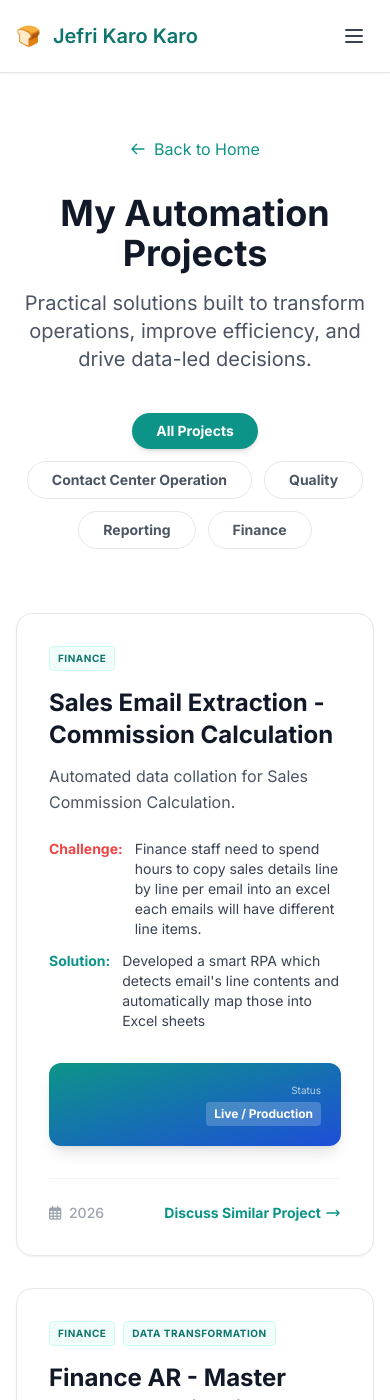
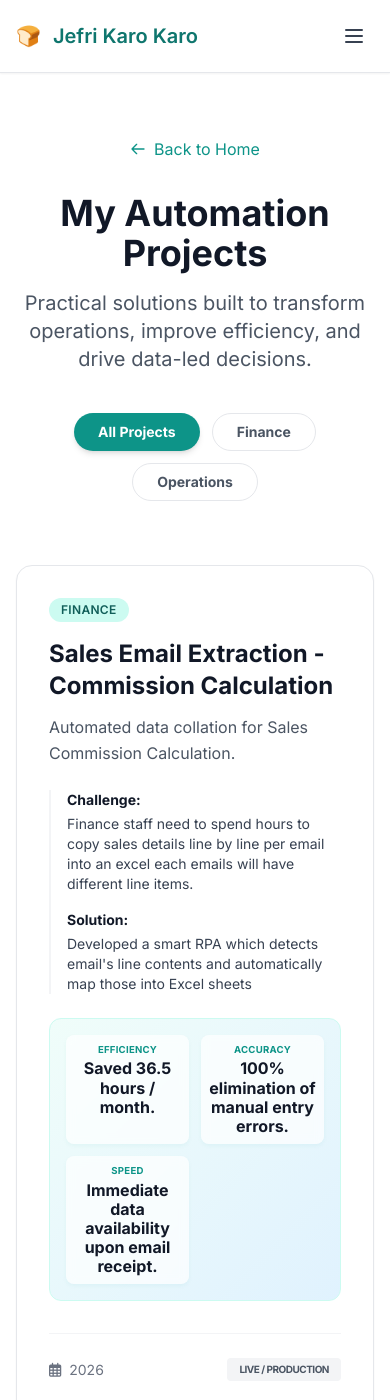
Before and after one commit to TheKaroKaro/BreadandLetters, a Jekyll site: the page built from portfolio.md, in a window 390 px wide and 1400 px high. Built offline with Jekyll 4.4.1, drawn with Linux system fonts in a browser that asks for light colours; nearby versions of some CDN libraries; some of the changed text lies outside the part shown.

Commit message:
updates layout

```diff
--- a/_includes/footer.html
+++ b/_includes/footer.html
@@ -91,7 +91,7 @@
         </div>
       </div>
       <p class="mt-4 text-xs text-gray-600">
-        Built with Jekyll • Hosted on GitHub Pages • 🇮🇩 Based in Malaysia
+        Built with Jekyll • Hosted on GitHub Pages • 🇮🇩 Based in Indonesia
       </p>
     </div>
   </div>
--- a/_includes/project-card.html
+++ b/_includes/project-card.html
@@ -1,19 +1,31 @@
-<div class="project-card" data-categories='{{ project.categories | join: "," }}'>
-  <div class="project-content">
-    <span class="category-badge">{{ project.categories | first }}</span>
-    <h3 class="project-title">{{ project.title }}</h3>
-    <p class="project-description">{{ project.description }}</p>
+<div class="project-card border rounded-2xl overflow-hidden bg-white shadow-sm hover:shadow-xl transition duration-300 mb-6" data-category="{{ project.categories | join: ',' }}">
+  <div class="p-8">
+    <div class="flex flex-wrap gap-2 mb-4">
+      {% for category in project.categories %}
+      <span class="px-3 py-1 bg-teal-100 text-teal-800 rounded-full text-xs font-semibold tracking-wide uppercase">
+        {{ category }}
+      </span>
+      {% endfor %}
+    </div>
 
-    <div class="project-details">
-      <p><strong>Challenge:</strong> {{ project.challenge }}</p>
+    <h3 class="text-2xl font-bold mb-3 text-gray-900">{{ project.title }}</h3>
+    <p class="text-gray-600 mb-6 leading-relaxed">{{ project.description }}</p>
+
+    <div class="space-y-4 mb-6 border-l-2 border-gray-100 pl-4">
+      <div class="text-sm text-gray-700">
+        <strong class="text-gray-900 block mb-1">Challenge:</strong>
+        {{ project.challenge }}
+      </div>
       {% if project.solution %}
-      <p><strong>Solution:</strong> {{ project.solution }}</p>
+      <div class="text-sm text-gray-700">
+        <strong class="text-gray-900 block mb-1">Solution:</strong>
+        {{ project.solution }}
+      </div>
       {% endif %}
     </div>
 
     {% if project.results %}
-    <div class="project-results">
-      <strong>Impact & Benefits:</strong>
+    <div class="project-results-container mt-6">
       <div class="results-grid">
         {% for result in project.results %}
         <div class="result-item">
@@ -25,14 +37,13 @@
     </div>
     {% endif %}
 
-    <div class="status-bar">
-        <span class="status-label">Status</span>
-        <span class="status-value">{{ project.status | default: "Live / Production" }}</span>
+    <div class="flex items-center justify-between mt-8 pt-6 border-t border-gray-100">
+      <div class="flex items-center text-sm text-gray-500">
+        <i class="far fa-calendar-alt mr-2"></i> {{ project.year }}
+      </div>
+      <div class="px-3 py-1 bg-gray-100 text-gray-600 text-[10px] font-bold rounded uppercase tracking-tighter">
+        {{ project.status | default: "Live / Production" }}
+      </div>
     </div>
   </div>
-
-  <div class="project-footer">
-    <span class="project-year"><i class="far fa-calendar-alt"></i> {{ project.year }}</span>
-    <a href="#" class="discuss-link">Discuss Similar Project &rarr;</a>
-  </div>
 </div>
--- a/assets/css/styles.css
+++ b/assets/css/styles.css
@@ -1,85 +1,53 @@
----
----
-@import url('https://fonts.googleapis.com/css2?family=Inter:wght@300;400;500;600;700&display=swap');
+/* --- PORTFOLIO BENEFITS DASHBOARD --- */
 
-:root {
-  --primary-teal: #0d9488;
-  --primary-teal-dark: #0f766e;
-}
-
-body {
-  font-family: 'Inter', sans-serif;
-  scroll-behavior: smooth;
-  -webkit-font-smoothing: antialiased;
-}
-
-.hero-gradient {
-  background: linear-gradient(135deg, #f0fdfa 0%, #f0f9ff 100%);
-}
-
-/* Smooth transitions */
-a, button {
-  transition: all 0.2s ease;
-}
-
-/* Custom scrollbar */
-::-webkit-scrollbar {
-  width: 10px;
-}
-
-::-webkit-scrollbar-track {
-  background: #f1f1f1;
-}
-
-::-webkit-scrollbar-thumb {
-  background: #888;
-  border-radius: 5px;
-}
-
-::-webkit-scrollbar-thumb:hover {
-  background: #555;
-}
-
-/* Print styles for CV page */
-@media print {
-  .no-print {
-    display: none !important;
-  }
-}
-.project-results {
-    margin-top: 15px;
-    padding: 12px;
-    background: #f8fbff; /* Light blue tint to highlight achievements */
-    border-radius: 8px;
-    border-left: 4px solid #007bff;
+.project-results-container {
+    margin-top: 20px;
+    padding: 16px;
+    background: linear-gradient(135deg, #f0fdfa 0%, #e0f2fe 100%);
+    border-radius: 12px;
+    border: 1px solid #ccfbf1;
 }
 
 .results-grid {
-    display: flex;
-    flex-wrap: wrap;
-    gap: 10px;
-    margin-top: 8px;
+    display: grid;
+    grid-template-columns: repeat(auto-fit, minmax(80px, 1fr));
+    gap: 12px;
+    text-align: center;
 }
 
 .result-item {
-    display: flex;
-    flex-direction: column;
-    background: white;
-    padding: 5px 10px;
-    border-radius: 5px;
-    border: 1px solid #e0e6ed;
-    min-width: 100px;
+    padding: 8px;
+    background: rgba(255, 255, 255, 0.7);
+    backdrop-filter: blur(4px);
+    border-radius: 8px;
+    box-shadow: 0 2px 4px rgba(13, 148, 136, 0.05);
 }
 
 .result-label {
-    font-size: 0.7rem;
+    display: block;
+    font-size: 0.6rem;
     text-transform: uppercase;
-    color: #666;
-    font-weight: bold;
+    color: #0d9488;
+    font-weight: 700;
+    margin-bottom: 2px;
+    letter-spacing: 0.025em;
 }
 
 .result-value {
-    font-size: 0.95rem;
-    color: #007bff;
+    display: block;
+    font-size: 1rem;
+    color: #111827;
     font-weight: 800;
+    line-height: 1.2;
 }
+
+/* Ensure the card has a uniform height for grid symmetry */
+.project-card {
+    display: flex;
+    flex-direction: column;
+    height: 100%;
+}
+
+.project-card > div:first-child {
+    flex-grow: 1;
+}
--- a/portfolio.md
+++ b/portfolio.md
@@ -23,82 +23,24 @@ permalink: /portfolio/
       <button class="filter-btn active px-6 py-2 rounded-full bg-teal-600 text-white text-sm font-bold shadow-md transition-all" data-filter="all">
         All Projects
       </button>
-      <button class="filter-btn px-6 py-2 rounded-full bg-white border border-gray-200 text-gray-600 text-sm font-bold hover:border-teal-600 hover:text-teal-600 transition-all" data-filter="Contact Center Operation">
-        Contact Center Operation
+      <button class="filter-btn px-6 py-2 rounded-full bg-white text-gray-600 border border-gray-200 text-sm font-bold transition-all" data-filter="Finance">
+        Finance
       </button>
-      <button class="filter-btn px-6 py-2 rounded-full bg-white border border-gray-200 text-gray-600 text-sm font-bold hover:border-teal-600 hover:text-teal-600 transition-all" data-filter="Quality">
-        Quality
-      </button>
-      <button class="filter-btn px-6 py-2 rounded-full bg-white border border-gray-200 text-gray-600 text-sm font-bold hover:border-teal-600 hover:text-teal-600 transition-all" data-filter="Reporting">
-        Reporting
-      </button>
-      <button class="filter-btn px-6 py-2 rounded-full bg-white border border-gray-200 text-gray-600 text-sm font-bold hover:border-teal-600 hover:text-teal-600 transition-all" data-filter="Finance">
-        Finance
+      <button class="filter-btn px-6 py-2 rounded-full bg-white text-gray-600 border border-gray-200 text-sm font-bold transition-all" data-filter="Contact Center Operation">
+        Operations
       </button>
     </div>
   </div>
 
-  <div class="grid md:grid-cols-2 gap-8 mb-20" id="projects-grid">
+  <div class="grid md:grid-cols-2 lg:grid-cols-3 gap-8" id="project-grid">
     {% for project in site.data.projects %}
-    <div class="project-card border rounded-2xl overflow-hidden bg-white shadow-sm hover:shadow-xl transition-all duration-300 transform"
-         data-category="{{ project.categories | join: ',' }}">
-      <div class="p-8">
-        <div class="flex flex-wrap gap-2 mb-4">
-          {% for cat in project.categories %}
-          <span class="text-[10px] uppercase tracking-wider font-bold px-2 py-1 rounded bg-teal-50 text-teal-700 border border-teal-100">
-            {{ cat }}
-          </span>
-          {% endfor %}
-        </div>
-
-        <h3 class="text-2xl font-bold mb-3 text-gray-900">{{ project.title }}</h3>
-        <p class="text-gray-600 mb-6 leading-relaxed">{{ project.description }}</p>
-
-        <div class="space-y-3 mb-8">
-          <div class="flex gap-3">
-            <span class="text-red-500 font-bold text-sm">Challenge:</span>
-            <span class="text-sm text-gray-700">{{ project.challenge }}</span>
-          </div>
-          <div class="flex gap-3">
-            <span class="text-teal-600 font-bold text-sm">Solution:</span>
-            <span class="text-sm text-gray-700">{{ project.solution }}</span>
-          </div>
-        </div>
-
-        <div class="bg-gradient-to-br from-teal-600 to-blue-700 rounded-xl p-5 text-white flex items-center justify-between shadow-lg">
-          <div>
-            <div class="text-xs opacity-80 uppercase font-bold tracking-tight">{{ project.result_label }}</div>
-            <div class="text-3xl font-black">{{ project.result_value }}</div>
-          </div>
-          <div class="text-right">
-            <div class="text-[10px] opacity-70 mb-1">Status</div>
-            <div class="text-xs font-bold bg-white/20 px-2 py-1 rounded">Live / Production</div>
-          </div>
-        </div>
-
-        <div class="flex items-center justify-between mt-8 pt-6 border-t border-gray-100">
-          <div class="text-sm text-gray-400 font-medium">
-            <i class="far fa-calendar-alt mr-1"></i> {{ project.year }}
-          </div>
-          <a href="/contact/" class="text-teal-600 hover:text-teal-800 font-bold text-sm flex items-center gap-1 group">
-            Discuss Similar Project
-            <svg class="w-4 h-4 transform group-hover:translate-x-1 transition-transform" fill="none" stroke="currentColor" viewBox="0 0 24 24">
-              <path stroke-linecap="round" stroke-linejoin="round" stroke-width="2" d="M17 8l4 4m0 0l-4 4m4-4H3"></path>
-            </svg>
-          </a>
-        </div>
-      </div>
-    </div>
+      {% include project-card.html %}
     {% endfor %}
   </div>
 
-  <div class="bg-gray-900 rounded-3xl p-12 text-center text-white overflow-hidden relative">
-    <div class="absolute top-0 right-0 w-64 h-64 bg-teal-500/10 rounded-full -mr-32 -mt-32 blur-3xl"></div>
-    <h2 class="text-3xl font-bold mb-6 relative z-10">Have a Business Challenge?</h2>
-    <p class="text-xl mb-8 text-gray-400 max-w-2xl mx-auto relative z-10">
-      I can help you automate workflows, build custom Power Apps, or visualize your data for better decision making.
-    </p>
-    <a href="/contact/" class="inline-block px-10 py-4 bg-teal-600 text-white font-bold rounded-xl hover:bg-teal-500 transition-all shadow-xl hover:shadow-teal-600/20 relative z-10">
+  <div class="mt-20 text-center">
+    <h2 class="text-2xl font-bold mb-4">Have a similar business challenge?</h2>
+    <a href="/contact/" class="inline-block px-10 py-4 bg-teal-600 text-white font-bold rounded-xl hover:bg-teal-500 transition-all shadow-xl">
       Start a Project Discussion
     </a>
   </div>
@@ -121,23 +62,15 @@ document.addEventListener('DOMContentLoaded', function() {
       btn.classList.add('active', 'bg-teal-600', 'text-white', 'shadow-md');
       btn.classList.remove('bg-white', 'text-gray-600', 'border-gray-200');
 
-      // Filter Cards
       cards.forEach(card => {
         const categories = card.getAttribute('data-category');
         if (filter === 'all' || categories.includes(filter)) {
           card.style.display = 'block';
-          setTimeout(() => { card.style.opacity = '1'; card.style.transform = 'scale(1)'; }, 10);
         } else {
-          card.style.opacity = '0';
-          card.style.transform = 'scale(0.95)';
-          setTimeout(() => { card.style.display = 'none'; }, 300);
+          card.style.display = 'none';
         }
       });
     });
   });
 });
 </script>
-
-<style>
-  .project-card { transition: opacity 0.3s ease, transform 0.3s ease; }
-</style>
```
Also changed, not shown: other parts of portfolio.md (+0 -1 lines).
